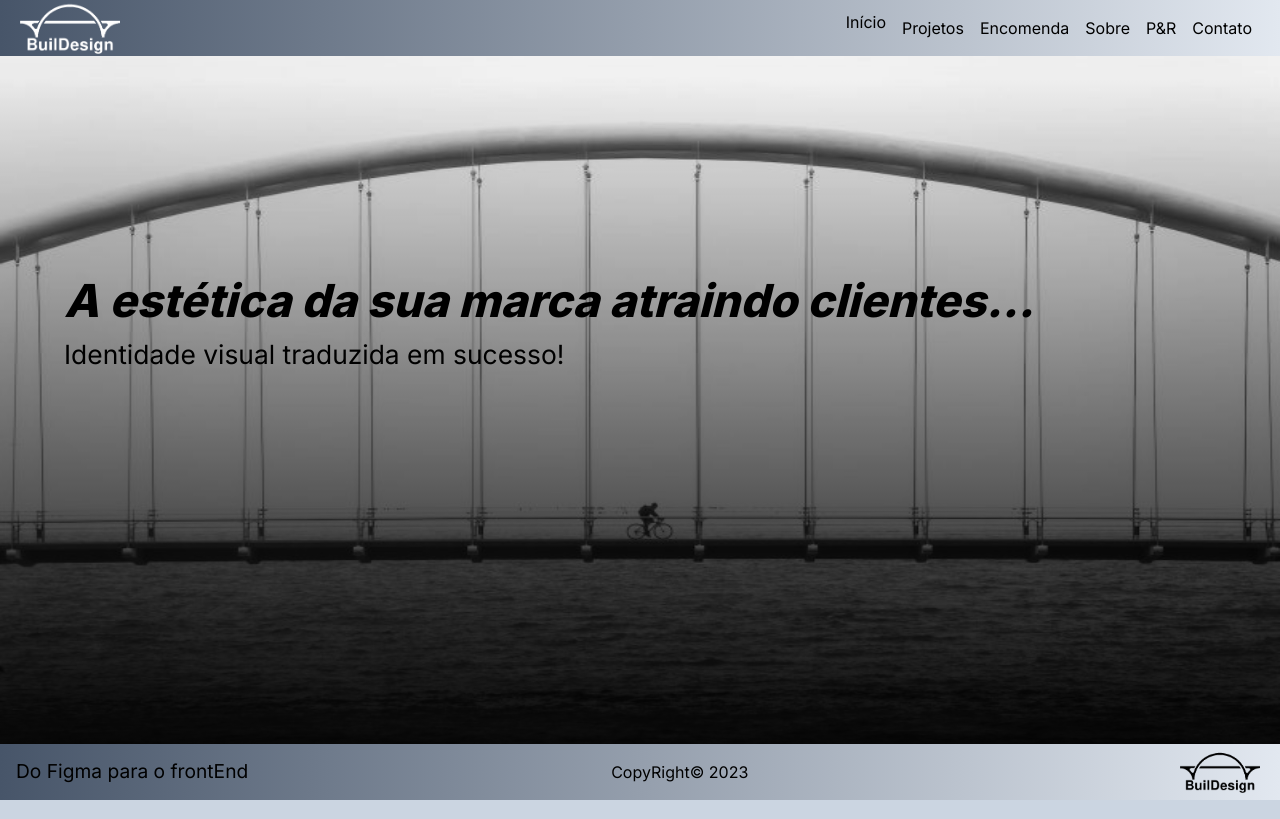
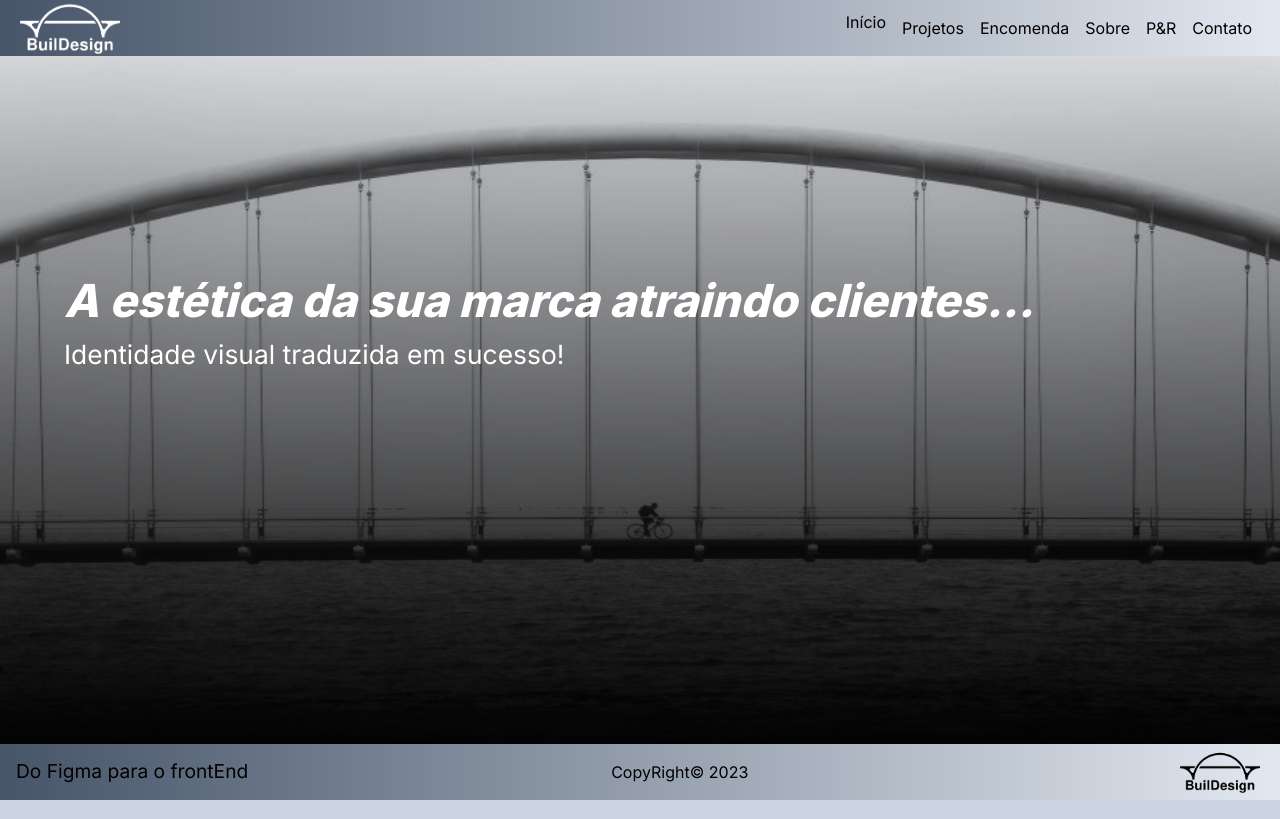
Before and after one commit to ttsoares/buildesign, a Next.js app: page / in a window 1280 px wide. Built offline with nearby package versions, Linux system fonts and the light colour scheme.

Commit message:
Darker LP

```diff
--- a/app/page.jsx
+++ b/app/page.jsx
@@ -14,9 +14,9 @@ export default function Home() {
         />
       </div>
 
-      <div className="absolute top-20 left-0 w-full hidden md:block h-[calc(100%-12%)] bg-gradient-to-b from-white to-black mix-blend-multiply"></div>
+      <div className="absolute top-14 left-0 w-full hidden md:block h-[calc(100%-12%)] bg-gradient-to-b from-gray-200 to-black mix-blend-multiply"></div>
 
-      <div className="absolute top-1/3 left-[5%]">
+      <div className="absolute top-1/3 text-white left-[5%]">
         <h1 className="text-2xl md:text-4xl lg:text-6xl italic font-extrabold">
           A estética da sua marca atraindo clientes...
         </h1>
```
